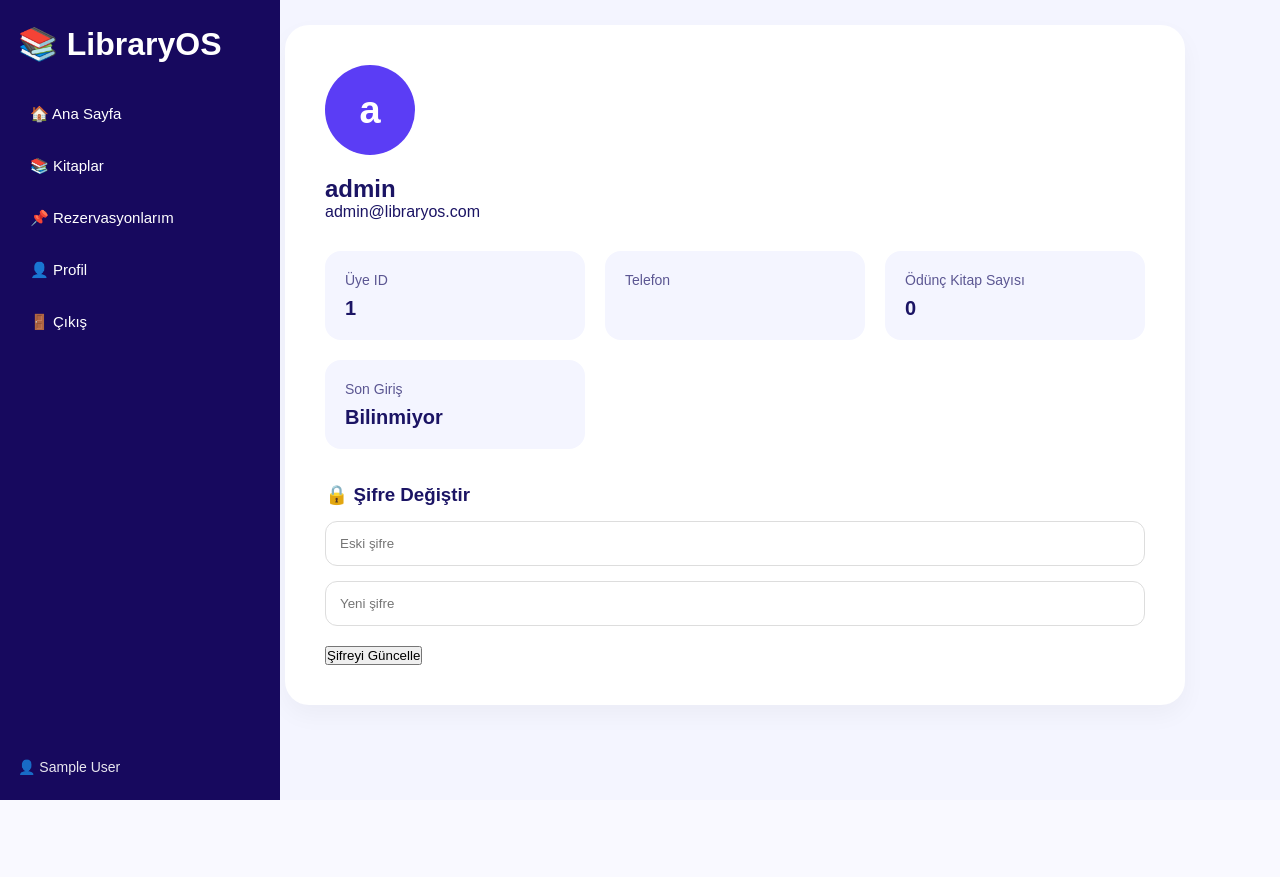
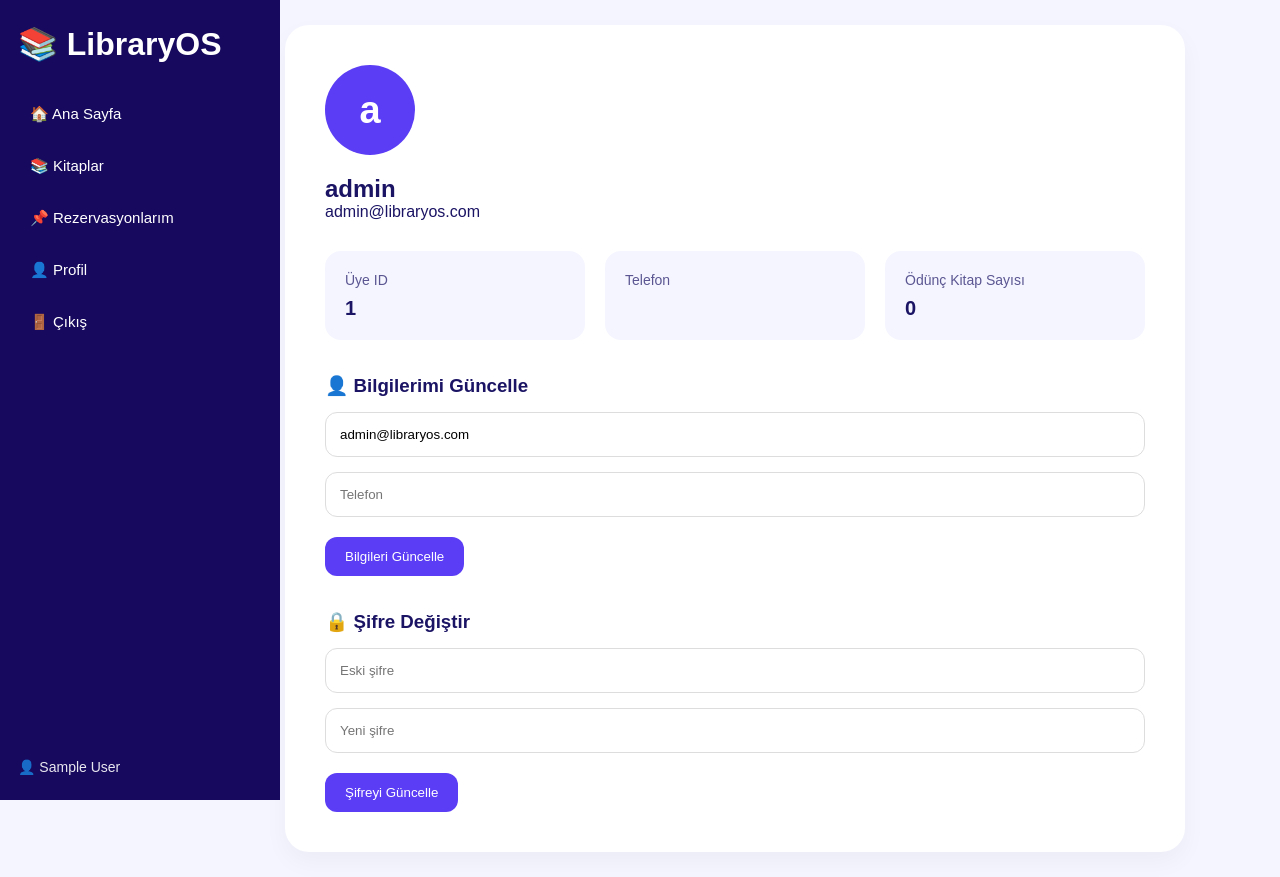
Before and after one commit to havinozvaris/kutuphane-proje, a Flask app: page /uye_profil in a window 1280 px wide. Before the commit the page ends 800 px from the top, so only its background shows below. Run offline with Flask 3, Linux system fonts and the light colour scheme; the visitor is signed in with stand-in values (Sample User, id 1); data comes from the database, SQL or seed files in the repository.

Commit message:
uye bilgileri guncelleme eklendi

```diff
--- a/app.py
+++ b/app.py
@@ -951,6 +951,48 @@ def uye_profil():
         last_login=session.get("last_login", "Bilinmiyor")
     )
 
+@app.route("/profil_guncelle", methods=["POST"])
+def profil_guncelle():
+
+    if "user_id" not in session:
+        return redirect(url_for("login"))
+
+    email = request.form.get("email", "").strip()
+    phone = request.form.get("phone", "").strip()
+
+    if len(phone) != 11 or not phone.isdigit():
+        return "Telefon numarası 11 haneli olmalıdır."
+
+    conn = get_db()
+
+    try:
+        # users tablosunu güncelle
+        conn.execute("""
+            UPDATE users
+            SET email=?, phone=?
+            WHERE id=?
+        """, (email, phone, session["user_id"]))
+
+        # members tablosunu da güncelle
+        conn.execute("""
+            UPDATE members
+            SET email=?, phone=?
+            WHERE email=?
+        """, (email, phone, session["email"]))
+
+        conn.commit()
+
+        # session içindeki e-postayı da güncelle
+        session["email"] = email
+
+    except sqlite3.IntegrityError:
+        conn.close()
+        return "Bu e-posta veya telefon başka kullanıcı tarafından kullanılıyor."
+
+    conn.close()
+
+    return redirect(url_for("uye_profil"))
+
 @app.route("/sifre_degistir", methods=["POST"])
 def sifre_degistir():
 
--- a/templates/uye_profil.html
+++ b/templates/uye_profil.html
@@ -5,7 +5,6 @@
 {% block content %}
 
 <style>
-
 .profile-card{
     background:white;
     border-radius:24px;
@@ -62,8 +61,13 @@ input{
 
 .btn{
     margin-top:20px;
+    background:#5b3df5;
+    color:white;
+    border:none;
+    padding:12px 20px;
+    border-radius:12px;
+    cursor:pointer;
 }
-
 </style>
 
 <div class="profile-card">
@@ -92,12 +96,32 @@ input{
             <p>{{ book_count }}</p>
         </div>
 
-        <div class="box">
-            <label>Son Giriş</label>
-            <p>{{ last_login }}</p>
-        </div>
+    </div>
 
-    </div>
+    <form method="POST" action="{{ url_for('profil_guncelle') }}">
+
+        <h3 style="margin-top:35px;">👤 Bilgilerimi Güncelle</h3>
+
+        <input type="email"
+               name="email"
+               value="{{ user.email }}"
+               placeholder="E-posta"
+               required>
+
+        <input type="tel"
+               name="phone"
+               value="{{ user.phone }}"
+               placeholder="Telefon"
+               maxlength="11"
+               pattern="[0-9]{11}"
+               title="Telefon numarası 11 haneli olmalıdır"
+               required>
+
+        <button class="btn" type="submit">
+            Bilgileri Güncelle
+        </button>
+
+    </form>
 
     <form method="POST" action="{{ url_for('sifre_degistir') }}">
 
```
Also changed, not shown: templates/uye_ekle.html (+22 -3 lines).
